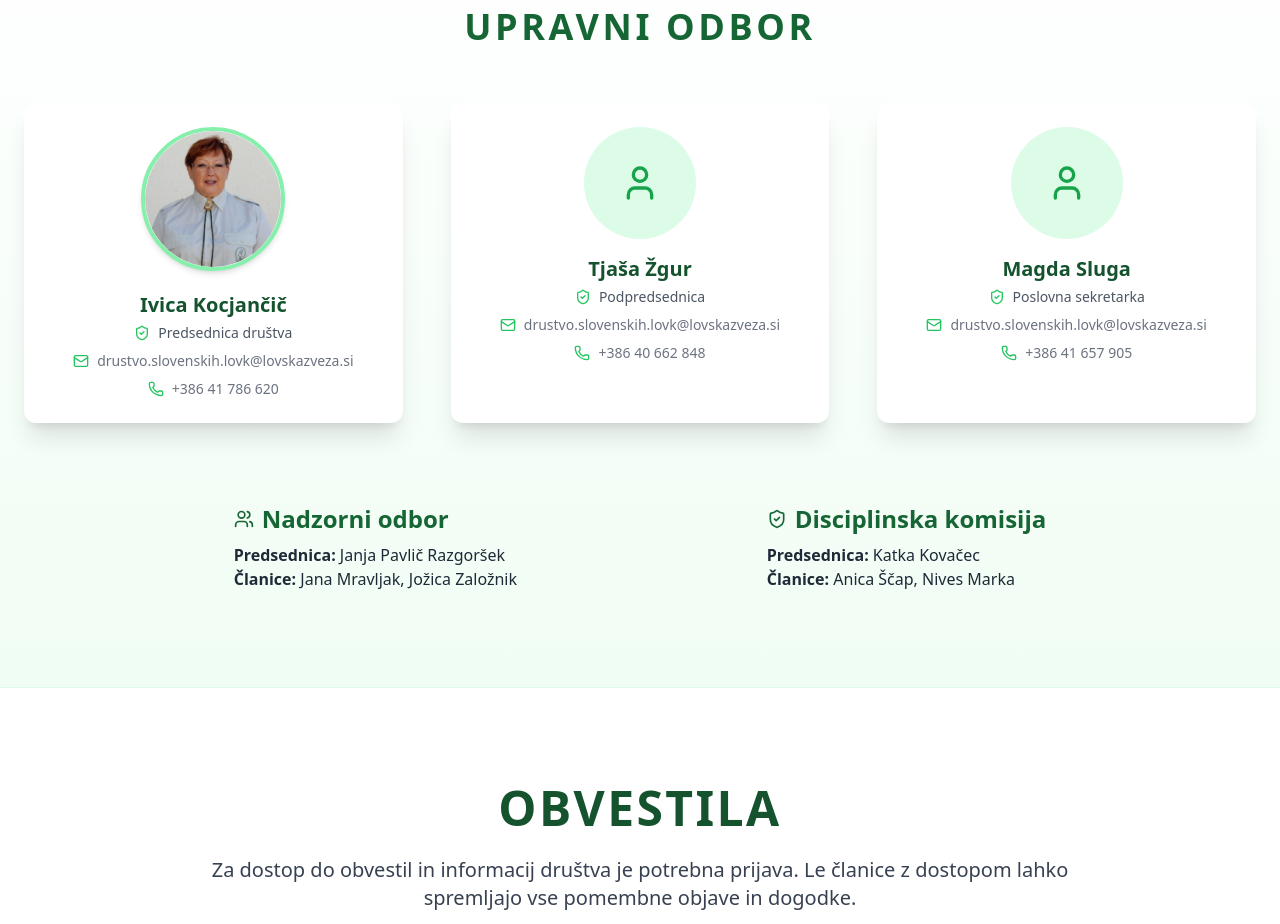
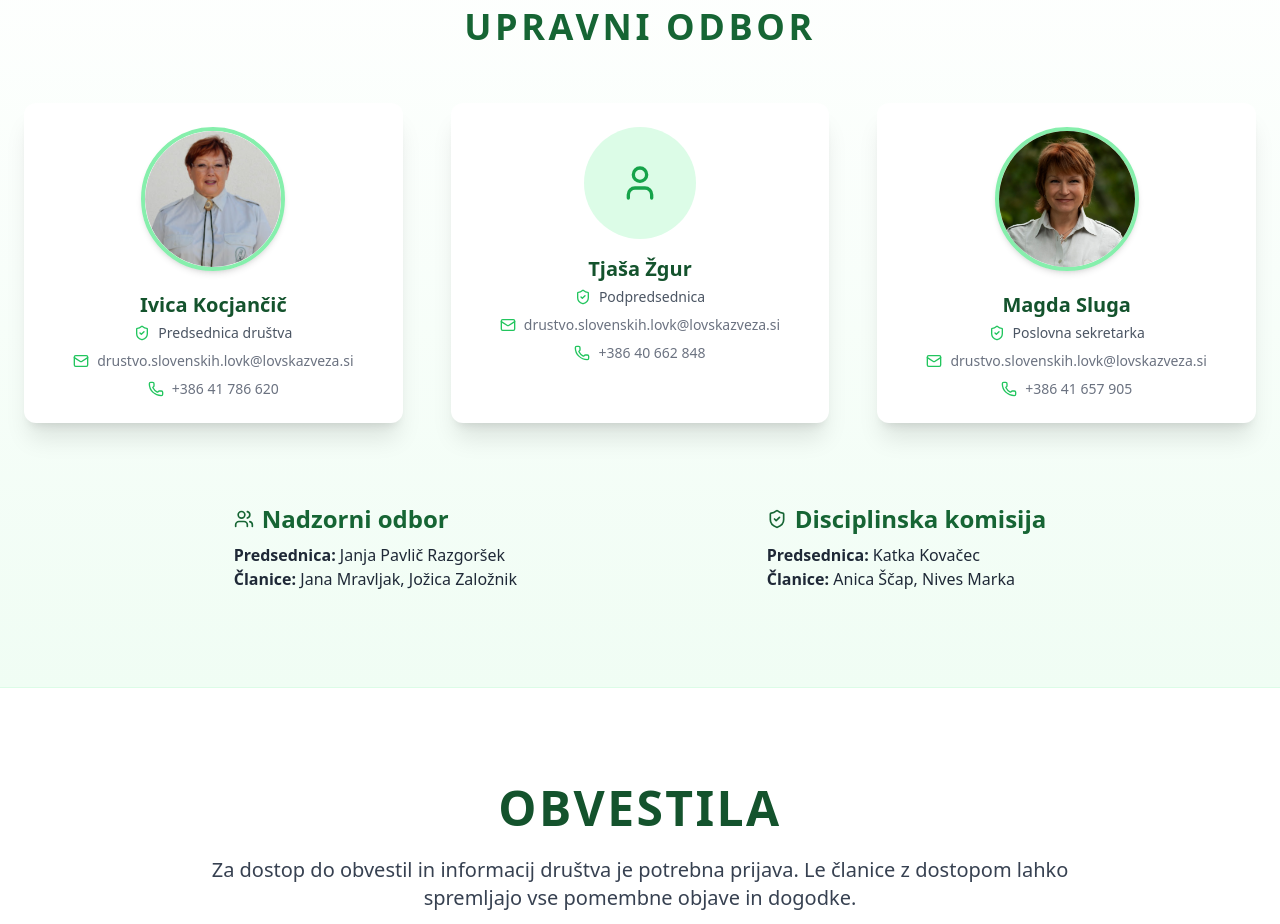
Before and after one commit to RusCom-ba/DSL, a React (Vite) app: page / in a window 1280 px wide. Shown: the part 1640-2564 px from the top of the page. Built offline with nearby package versions, Linux system fonts and the light colour scheme.

Commit message:
pic added for board members

```diff
--- a/src/components/BoardMembers.jsx
+++ b/src/components/BoardMembers.jsx
@@ -23,6 +23,7 @@ const upravniOdbor = [
   },
   {
     ime: "Magda Sluga",
+    slika: "/assets/sekretarka.jpg",
     pozicija: "Poslovna sekretarka",
     email: "drustvo.slovenskih.lovk@lovskazveza.si",
     tel: "+386 41 657 905",
```
Also changed, not shown: public/assets/sekretarka.jpg (added), public/assets/sekretarka1.jpg (added).
